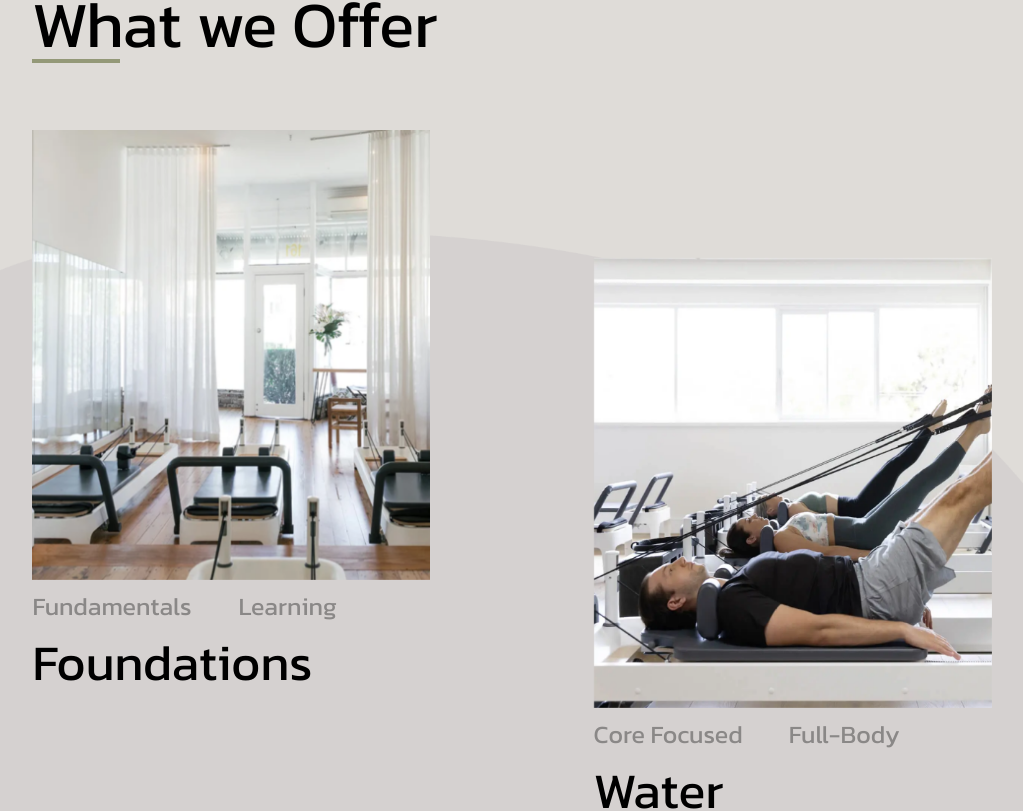
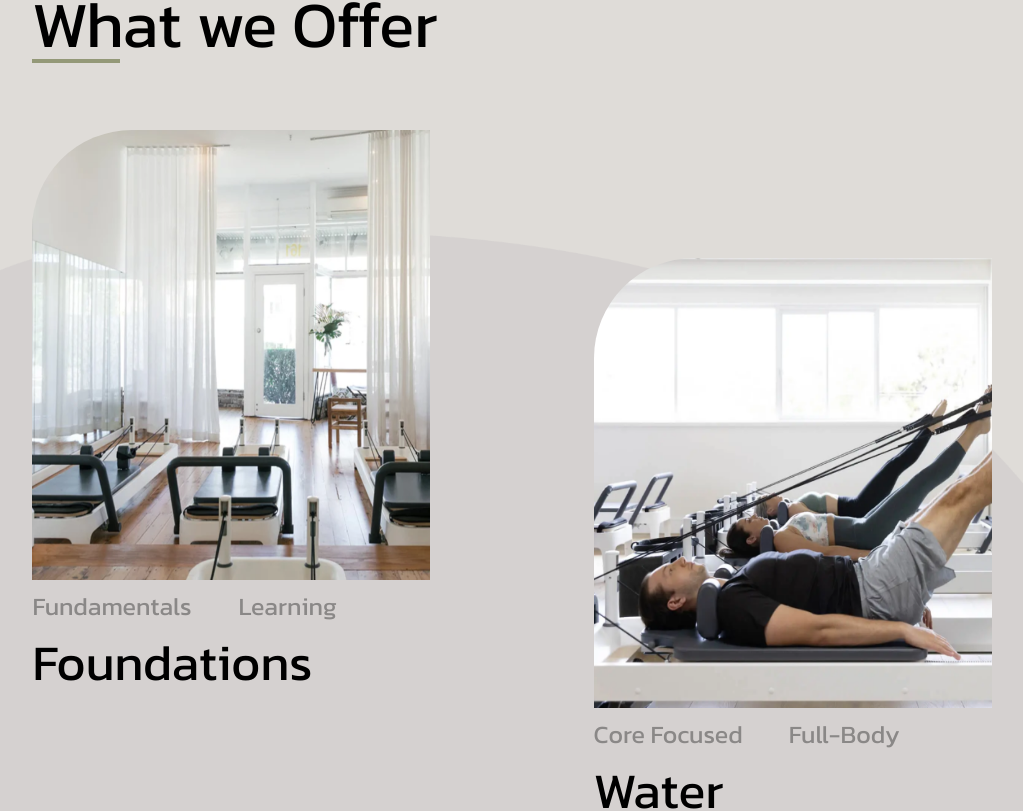
Before and after one commit to Carlie16604/Elevate, a React (Vite) app: page / in a window 1280 px wide. Shown: the part 1096-1907 px from the top of the page, without its empty margins (128-1151 px from the left). Built offline with nearby package versions, Linux system fonts and the light colour scheme.

Commit message:
style update'

```diff
--- a/src/pages/Classes.jsx
+++ b/src/pages/Classes.jsx
@@ -27,10 +27,10 @@ const Classes = () => {
                             <div className='card'>
                                 <div className='card-inner'>
                                     <div className='card-front'>
-                                        <img className='imgWrap' src={info.img} alt={info.name} />
+                                        <img className='imgWrap rounded-tl-[100px]' src={info.img} alt={info.name} />
                                     </div>
-                                    <div className='card-back'>
-                                        <img className='imgWrap flex scale-x-[-1] brightness-50' src={info.img} alt={info.name} />
+                                    <div className='card-back rounded-tr-[100px]'>
+                                        <img className='imgWrap flex scale-x-[-1] brightness-50 rounded-tl-[100px]' src={info.img} alt={info.name} />
                                             <div className='overlay pt-[6.5rem] px-[1rem]'>
                                                 <p>{info.description}</p><br/>
                                                 <p>{info.recommendation}</p>
```
